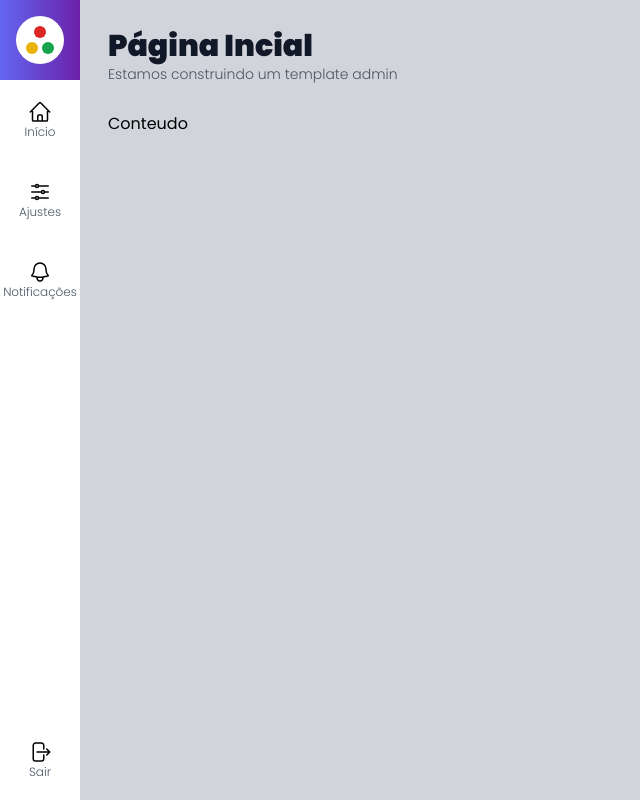
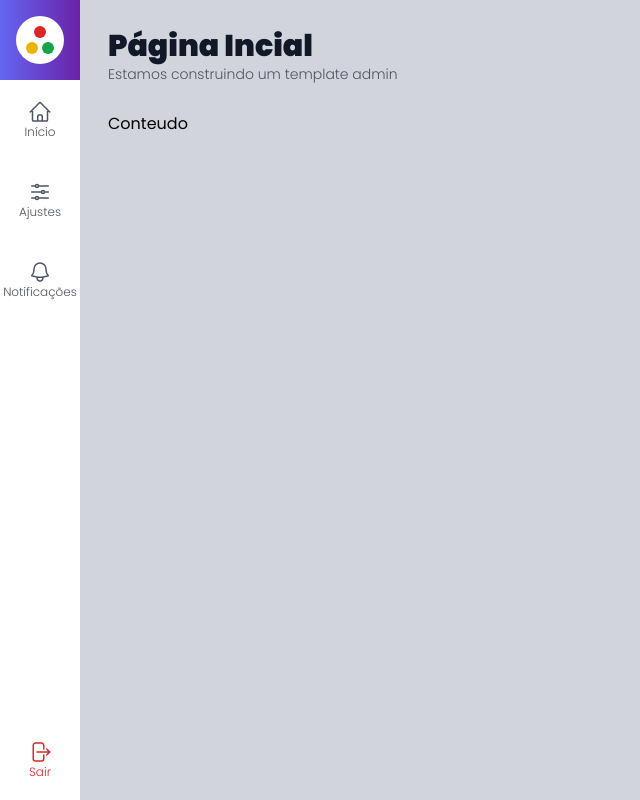
Before and after one commit to fjuncal/admin-template, a Next.js app: page / in a window 1280 px wide. Shown: the whole page, without its empty margins (0-640 px from the left). Built offline with nearby package versions, Linux system fonts and the light colour scheme.

Commit message:
Passando propriedade de css via props do componente menuLatera

```diff
--- a/src/components/template/MenuItem.tsx
+++ b/src/components/template/MenuItem.tsx
@@ -4,6 +4,7 @@ interface MenuItemProps {
   url: string;
   texto: string;
   icone: any;
+  className?: string;
   onClick?: (event: any) => void;
 }
 
@@ -20,12 +21,12 @@ export default function MenuItem(props: MenuItemProps) {
         href={props.url!}
         className={`
         flex flex-col justify-center items-center
-        h-20 w-20`}
+        h-20 w-20 text-gray-600 ${props.className}`}
       >
         {props.icone}
         <span
           className={`
-          text-xs font-light text-gray-600`}
+          text-xs font-light `}
         >
           {props.texto}
         </span>
--- a/src/components/template/MenuLateral.tsx
+++ b/src/components/template/MenuLateral.tsx
@@ -25,6 +25,7 @@ export default function MenuLateral() {
           onClick={() => console.log("Logout")}
           texto="Sair"
           icone={IconeSair}
+          className="text-red-600 hover:bg-text-red-700 hover:text-white"
         />
       </ul>
     </aside>
```
